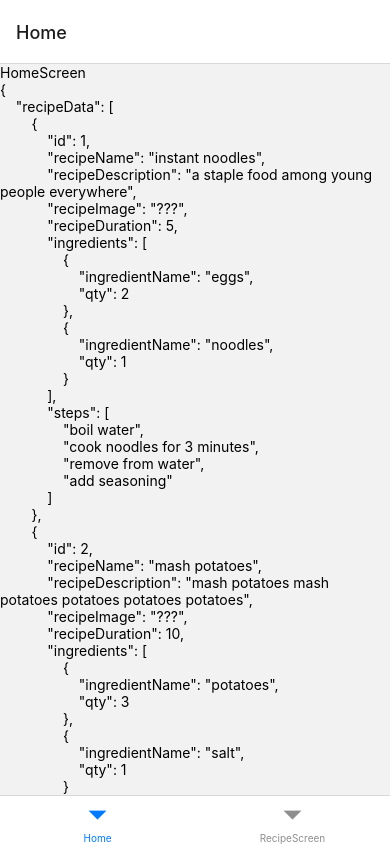
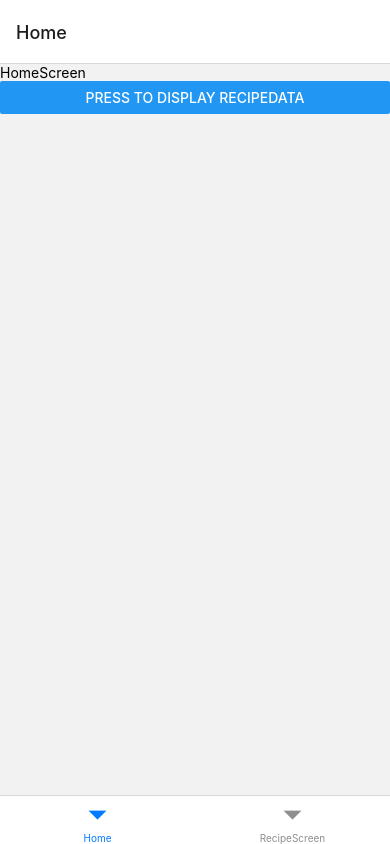
Before and after one commit to CapSap/apaMakan, a React Native app: screen /Home in a window 390 px wide. Built offline with nearby package versions, Linux system fonts and the light colour scheme.

Commit message:
Moved Render RecipeItems code into separate component

```diff
--- a/src/components/BottomTabs.navigator.tsx
+++ b/src/components/BottomTabs.navigator.tsx
@@ -11,7 +11,7 @@ import type {
 } from '@react-navigation/bottom-tabs';
 
 //Initialise our recipeData
-const recipeData: Recipe[] = dummyData;
+//const recipeData: Recipe[] = dummyData;
 
 //Define types for each route
 //undefined => no params
@@ -32,7 +32,7 @@ export const BottomTabsNavigator: React.FC = () => {
       <BottomTabs.Screen
         name="Home"
         component={HomeScreen}
-        initialParams={{recipeData: recipeData}}
+        initialParams={{recipeData: dummyData}}
       />
       <BottomTabs.Screen name="RecipeScreen" component={RecipeScreen} />
     </BottomTabs.Navigator>
--- a/src/components/HomeScreen.tsx
+++ b/src/components/HomeScreen.tsx
@@ -1,16 +1,36 @@
-import React from 'react';
-import {Text, View, ScrollView} from 'react-native';
+import React, {useState} from 'react';
+import {Text, View, ScrollView, Button} from 'react-native';
 import {HomeProps} from './BottomTabs.navigator';
+import {Recipe} from '../types';
 
-type navType = HomeProps['navigation'];
-type routeType = HomeProps['route'];
+//Currently HomeScreen receives all recipeData through routes
 
 export const HomeScreen = ({route}: HomeProps) => {
-  const recipeData = route.params;
+  //Note: Type annotation trows a type error because react navigation sets route.params to ReadOnly
+  const recipeData: Recipe[] = route.params;
+
+  return (
+    <View>
+      <Text>{'HomeScreen'}</Text>
+      <DisplayRecipeData recipes={recipeData} />
+    </View>
+  );
+};
+
+const DisplayRecipeData = (props: {recipes: Recipe[]}) => {
+  const [showRecipes, setShowRecipes] = useState(false);
+  const [buttonTitle, setButtonTitle] = useState('Press to Display RecipeData');
+
   return (
     <ScrollView>
-      <Text>{'HomeScreen'}</Text>
-      <Text>{JSON.stringify(recipeData, null, 4)}</Text>
+      <Button
+        title={buttonTitle}
+        onPress={() => {
+          setShowRecipes(current => !current);
+          setButtonTitle('Press to Hide RecipeData');
+        }}
+      />
+      {showRecipes && <Text>{JSON.stringify(props.recipes, null, 4)}</Text>}
     </ScrollView>
   );
 };
```
